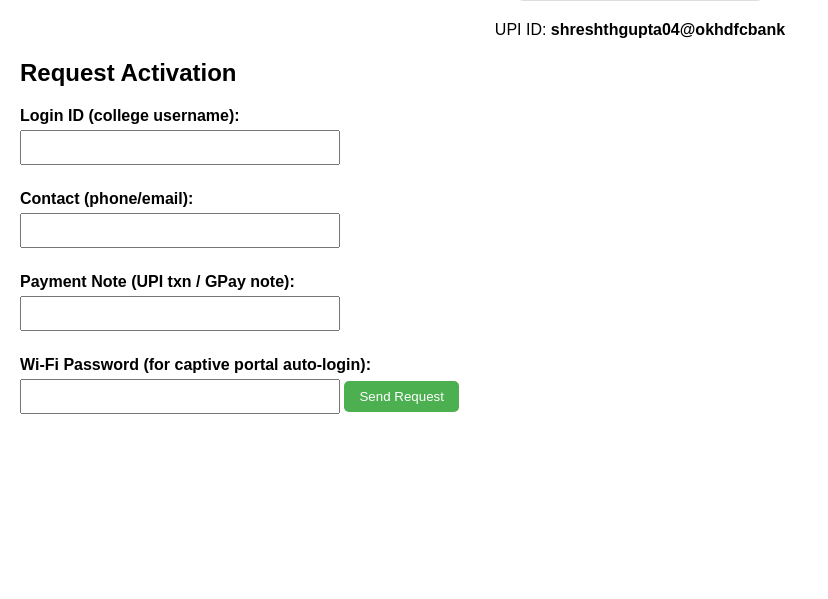
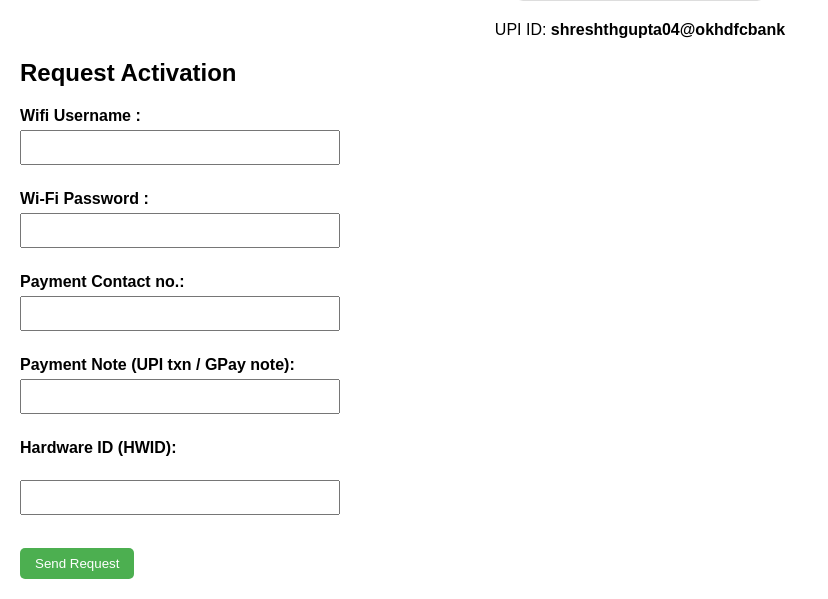
Before and after one commit to Phoenix149250/wifi-licensing, a FastAPI app: page /request in a window 1280 px wide. Shown: the part 431-1030 px from the top of the page, without its empty margins (0-828 px from the left). Before the commit the page ends 845 px from the top, so only its background shows below. Run offline with FastAPI, Linux system fonts and the light colour scheme.

Commit message:
UPdated request and app.py to keep passwords

```diff
--- a/app.py
+++ b/app.py
@@ -16,6 +16,7 @@ HOST_URL = os.getenv("RENDER_EXTERNAL_URL", "http://127.0.0.1:8000")
 DB_PATH = "db.sqlite"
 
 app = FastAPI(title="WiFiBot Licensing")
+
 # Mount the static folder
 app.mount("/static", StaticFiles(directory="static"), name="static")
 
@@ -37,11 +38,18 @@ def db():
 def init_db():
     con = db(); cur = con.cursor()
     cur.execute("""
-    CREATE TABLE IF NOT EXISTS activation_requests(
-      id INTEGER PRIMARY KEY AUTOINCREMENT,
-      student_id TEXT, hwid TEXT, contact TEXT, upi_txn TEXT,
-      status TEXT DEFAULT 'pending', admin_note TEXT, created_at TEXT
-    )""")
+CREATE TABLE IF NOT EXISTS activation_requests(
+  id INTEGER PRIMARY KEY AUTOINCREMENT,
+  student_id TEXT,
+  hwid TEXT,
+  contact TEXT,
+  upi_txn TEXT,
+  wifi_pass TEXT,
+  status TEXT DEFAULT 'pending',
+  admin_note TEXT,
+  created_at TEXT
+)""")
+
     cur.execute("""
     CREATE TABLE IF NOT EXISTS licenses(
       id INTEGER PRIMARY KEY AUTOINCREMENT,
@@ -53,6 +61,22 @@ init_db()
 # ---------------- Student JSON API ----------------
 @app.post("/api/request-activation")
 async def api_request_activation(
+    student_id: str = Form(...),
+    hwid: str = Form(...),
+    contact: str = Form(""),
+    upi_txn: str = Form("")
+):
+    con = db(); cur = con.cursor()
+    cur.execute(
+        "INSERT INTO activation_requests(student_id,hwid,contact,upi_txn,status,created_at) VALUES(?,?,?,?,?,?)",
+        (student_id, hwid, contact, upi_txn, "pending", datetime.now(timezone.utc).isoformat())
+    )
+    con.commit(); con.close()
+    return {"ok": True}
+
+# ✅ Compatibility endpoint for client (Flask portal.py expects this)
+@app.post("/request_activation")
+async def compat_request_activation(
     student_id: str = Form(...),
     hwid: str = Form(...),
     contact: str = Form(""),
@@ -98,16 +122,16 @@ async def submit_request(
     student_id: str = Form(...),
     hwid: str = Form(...),
     contact: str = Form(""),
-    upi_txn: str = Form("")
+    upi_txn: str = Form(""),
+    wifi_pass: str = Form(...)
 ):
     con = db(); cur = con.cursor()
     cur.execute(
-        "INSERT INTO activation_requests(student_id, hwid, contact, upi_txn, status, created_at) VALUES (?,?,?,?,?,?)",
-        (student_id, hwid, contact, upi_txn, "pending", datetime.now(timezone.utc).isoformat())
+        "INSERT INTO activation_requests(student_id, hwid, contact, upi_txn, wifi_pass, status, created_at) VALUES (?,?,?,?,?,?,?)",
+        (student_id, hwid, contact, upi_txn, wifi_pass, "pending", datetime.now(timezone.utc).isoformat())
     )
+
     con.commit(); con.close()
-
-    # After submitting, reload the form with a success message
     return templates.TemplateResponse(
         "request.html",
         {"request": request, "host": HOST_URL, "success": True}
--- a/templates/request.html
+++ b/templates/request.html
@@ -58,18 +58,23 @@
     </div>
 
     <h2>Request Activation</h2>
-    <form method="post" action="/request_activation">
-        <label>Login ID (college username):</label>
-        <input type="text" name="student" required>
+    <form method="post" action="/request">
+        <label>Wifi Username :</label>
+        <input type="text" id="student_id" name="student_id" required>
 
-        <label>Contact (phone/email):</label>
-        <input type="text" name="contact" required>
+        <label>Wi-Fi Password :</label>
+        <input type="password" id="wifi_pass" name="wifi_pass" required>
+
+        <label>Payment Contact no.:</label>
+        <input type="text" id="contact" name="contact" required>
 
         <label>Payment Note (UPI txn / GPay note):</label>
-        <input type="text" name="payment_note" required>
+        <input type="text" id="upi_txn" name="upi_txn" required>
 
-        <label>Wi-Fi Password (for captive portal auto-login):</label>
-        <input type="password" name="wifi_password" required>
+        <label>Hardware ID (HWID):</label><br>
+        <input type="text" id="hwid" name="hwid" required><br><br>
+
+
 
         <input type="submit" value="Send Request">
     </form>
```
